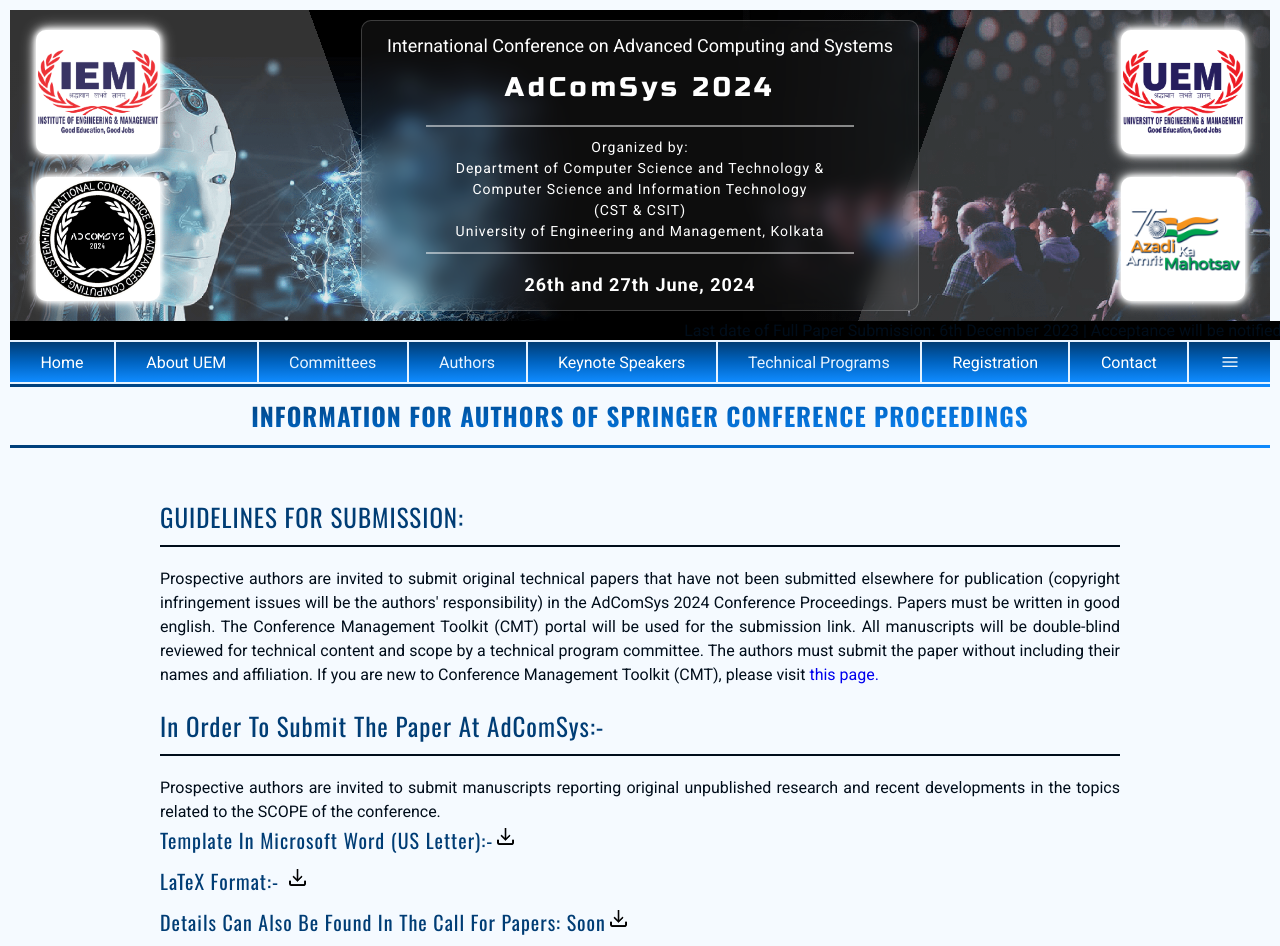
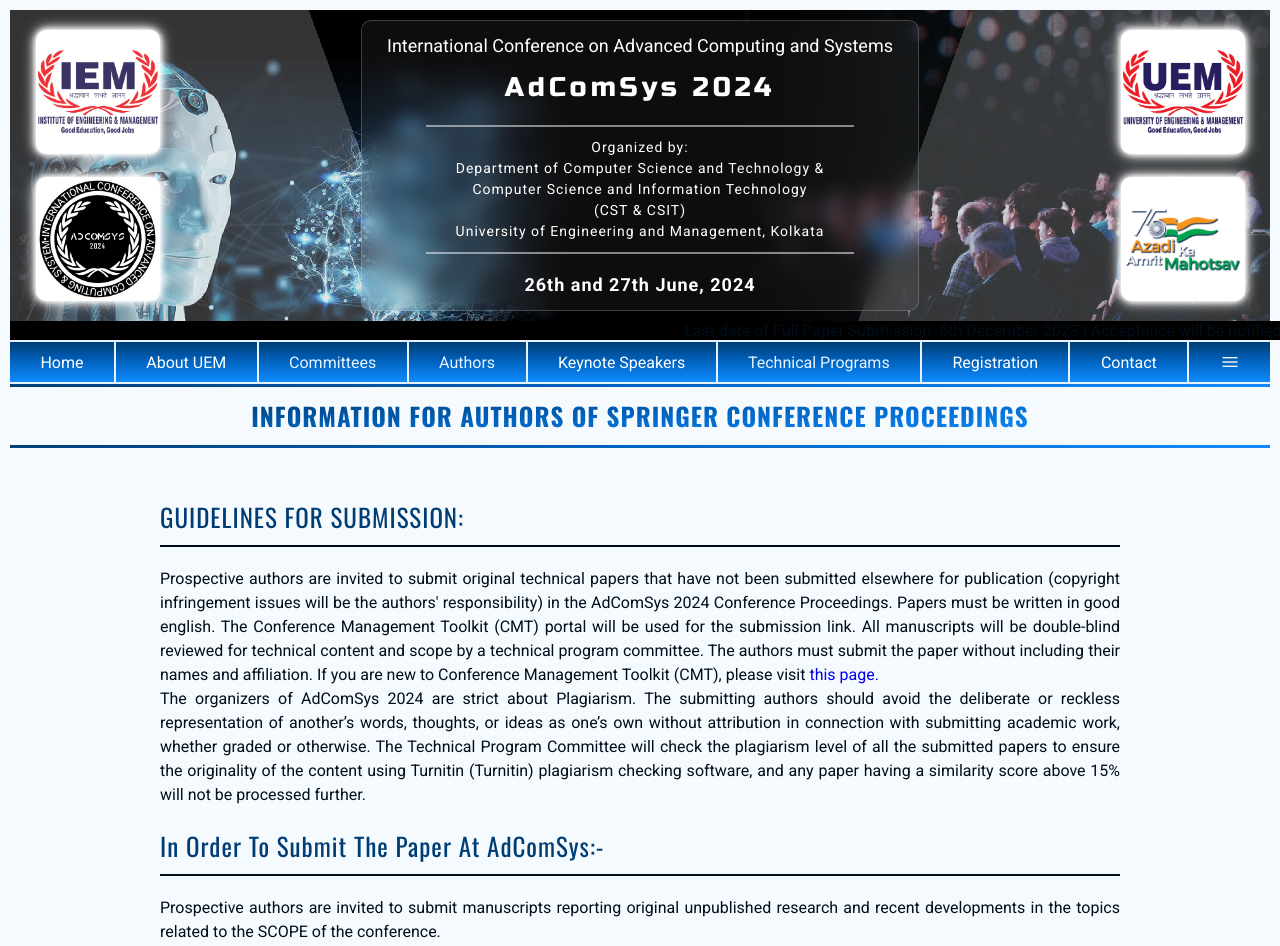
Before and after one commit to uem-conference/uem-conference.github.io, a Next.js app: page /authors/submissions in a window 1280 px wide. Shown: the top 946 px of the page. Built offline with nearby package versions, Linux system fonts and the light colour scheme; a web font is replaced by a local one.

Commit message:
submissins added

```diff
--- a/pages/authors/submissions/index.jsx
+++ b/pages/authors/submissions/index.jsx
@@ -74,9 +74,20 @@
 					for technical content and scope by a technical program committee. The
 					authors must submit the paper without including their names and
 					affiliation. If you are new to Conference Management Toolkit (CMT),
-					please visit&nbsp;<a href="https://cmt3.research.microsoft.com/About">this page.</a>
+					please visit&nbsp;
+					<a href="https://cmt3.research.microsoft.com/About">this page.</a>
 				</p>
-
+				<p className="submissions__text text text--normal">
+					The organizers of AdComSys 2024 are strict about Plagiarism. The
+					submitting authors should avoid the deliberate or reckless
+					representation of another’s words, thoughts, or ideas as one’s own
+					without attribution in connection with submitting academic work,
+					whether graded or otherwise. The Technical Program Committee will
+					check the plagiarism level of all the submitted papers to ensure the
+					originality of the content using Turnitin (Turnitin) plagiarism
+					checking software, and any paper having a similarity score above 15%
+					will not be processed further.
+				</p>
 				<p className="submissions__heading heading heading--2 heading--line my--2">
 					In order to submit the paper at AdComSys:-
 				</p>
```
